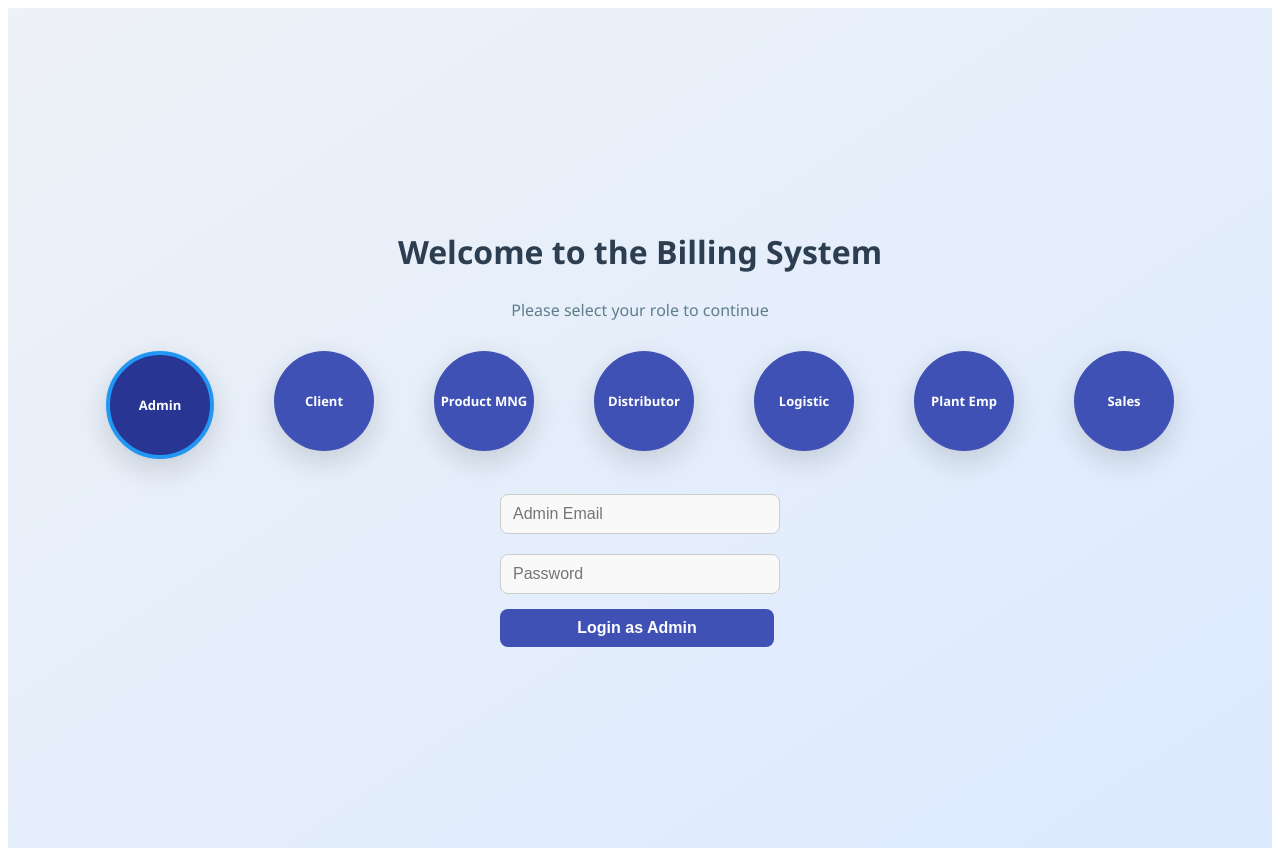
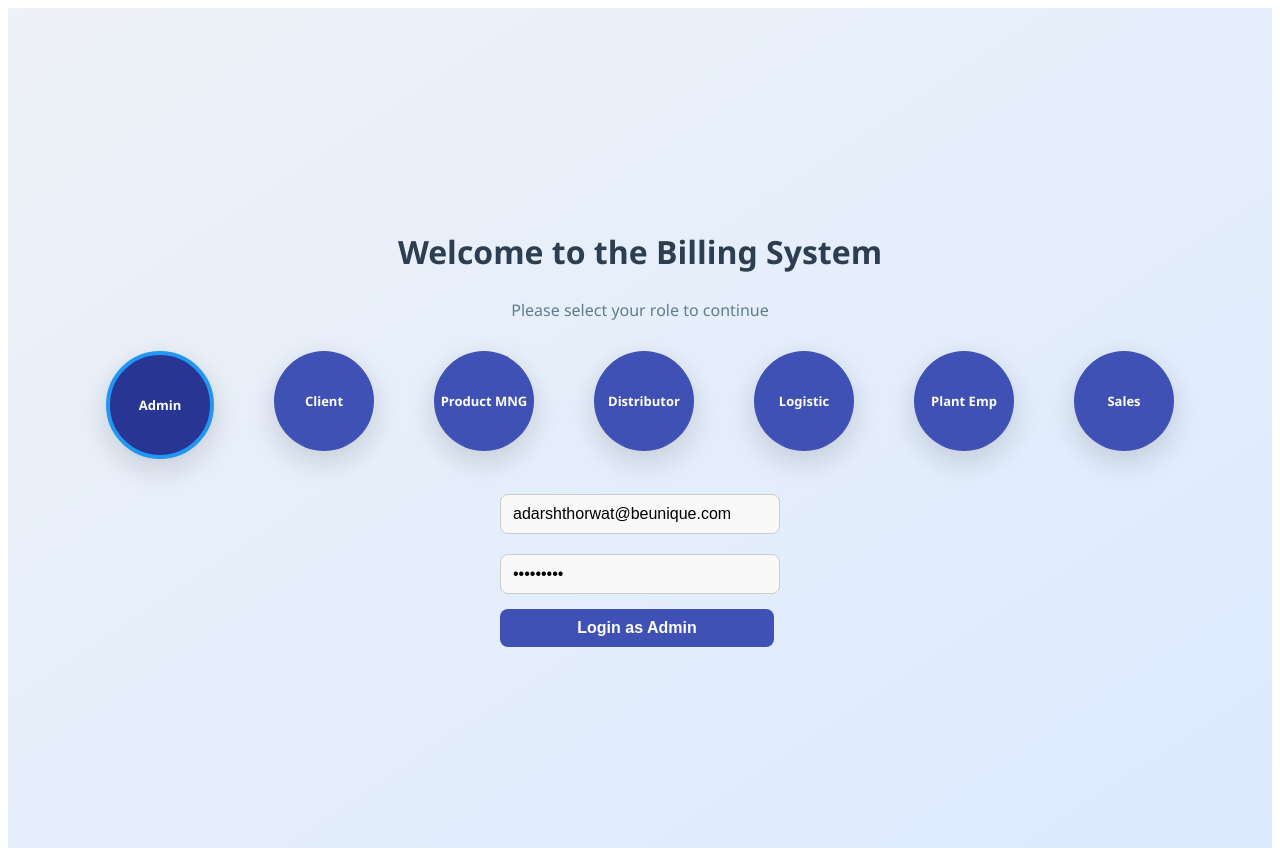
Before and after one commit to adarshthorwat14/invoice-biling-app, a React (Vite) app: page / in a window 1280 px wide. Both pictures are taken after a click on the element "Admin". Built offline with nearby package versions, Linux system fonts and the light colour scheme.

Commit message:
Updated API base URL to Render backend

```diff
--- a/src/components/Login/Login.jsx
+++ b/src/components/Login/Login.jsx
@@ -156,8 +156,8 @@ const handleSalesPersonLogin = async (e) => {
 
       {selectedRole === 'admin' && (
         <form className={styles.form} onSubmit={handleAdminLogin}>
-          <input type="email" placeholder="Admin Email" value={email} required onChange={(e) => setEmail(e.target.value)} />
-          <input type="password" placeholder="Password" value={password} required onChange={(e) => setPassword(e.target.value)} />
+          <input type="email" placeholder="Admin Email" value="adarshthorwat@beunique.com" required onChange={(e) => setEmail(e.target.value)} />
+          <input type="password" placeholder="Password" value="Adarsh123" required onChange={(e) => setPassword(e.target.value)} />
           <button type="submit">Login as Admin</button>
         </form>
       )}
```
